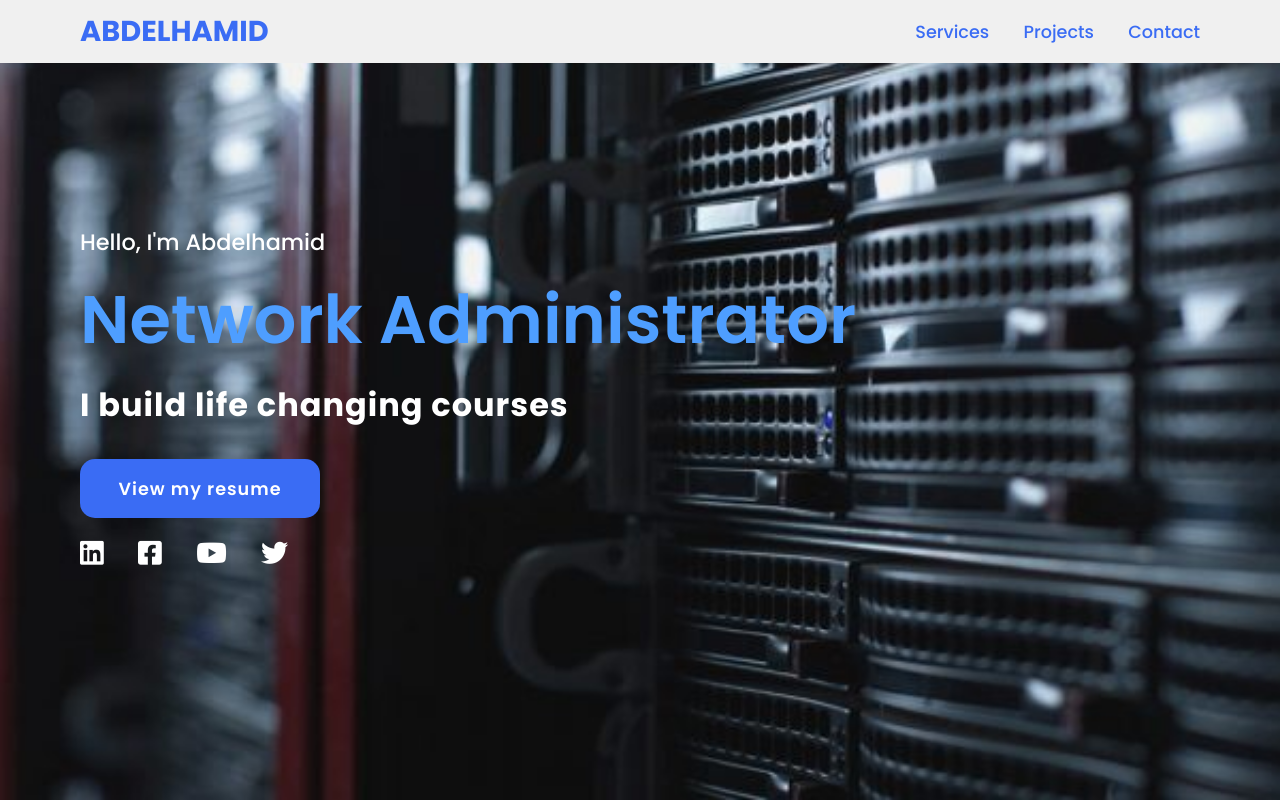
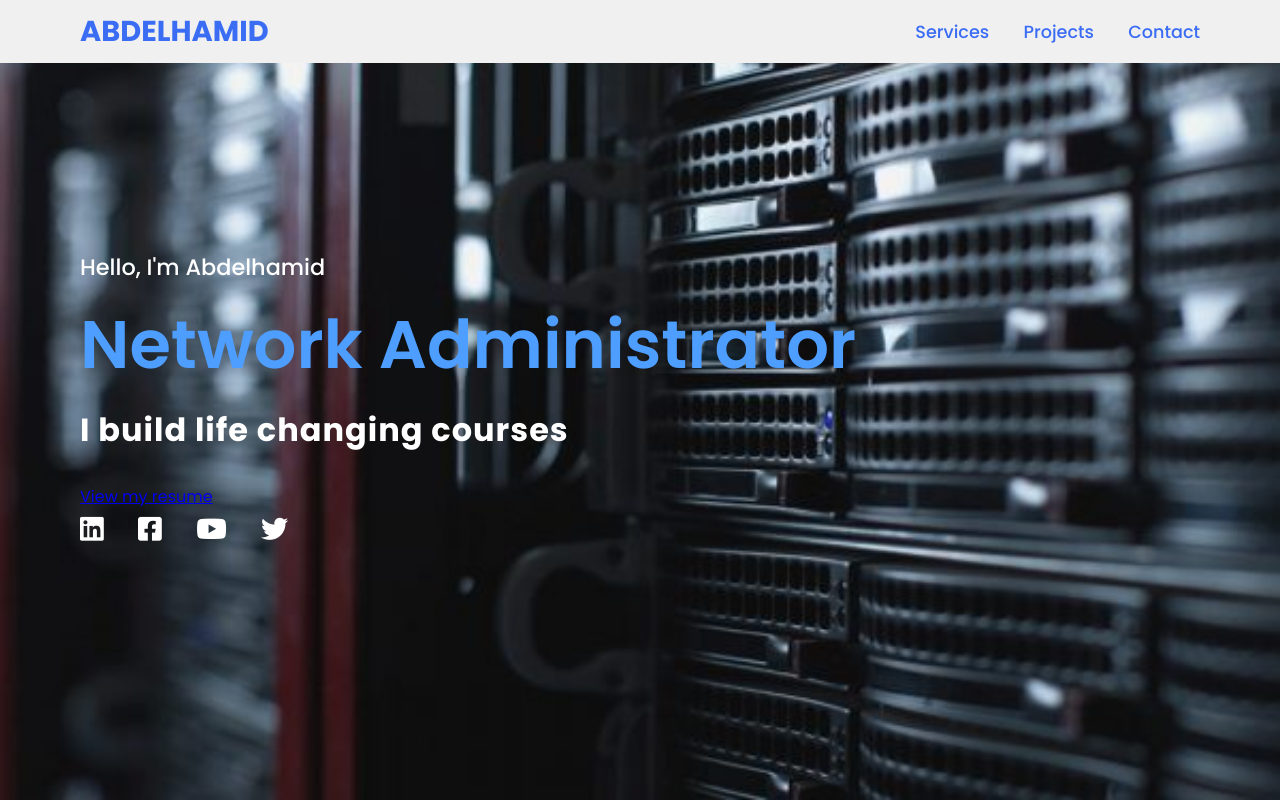
Before and after one commit to Abdelhamidbensadoun/abdelhamid.github.io, a plain HTML site: page index.html in a window 1280 px wide. Shown: the top 802 px of the page. Drawn offline with Linux system fonts and the light colour scheme.

Commit message:
Update index.html

```diff
--- a/index.html
+++ b/index.html
@@ -22,7 +22,7 @@
         <div>
             <h2>Hello, I'm Abdelhamid <br> <span>Network Administrator</span></h2>
             <h3>I build life changing courses</h3>
-            <a href="#https://drive.google.com/file/d/1p7oH86EvYcTJ4TlkUfRLKH-8FE63471P/view" class="main-btn">View my resume</a>
+            <a href="#https://drive.google.com/file/d/1p7oH86EvYcTJ4TlkUfRLKH-8FE63471P/view" >View my resume</a>
             <div class="social-icons" >
                 <a href="https://linkedin.com/in/abdelhamidbesadoun"><i class="fa-brands fa-linkedin"></i></a>
                 <a href="https://www.facebook.com/Abdelhamidbensadoun"><i class="fa-brands fa-facebook-square"></i></a>
```
